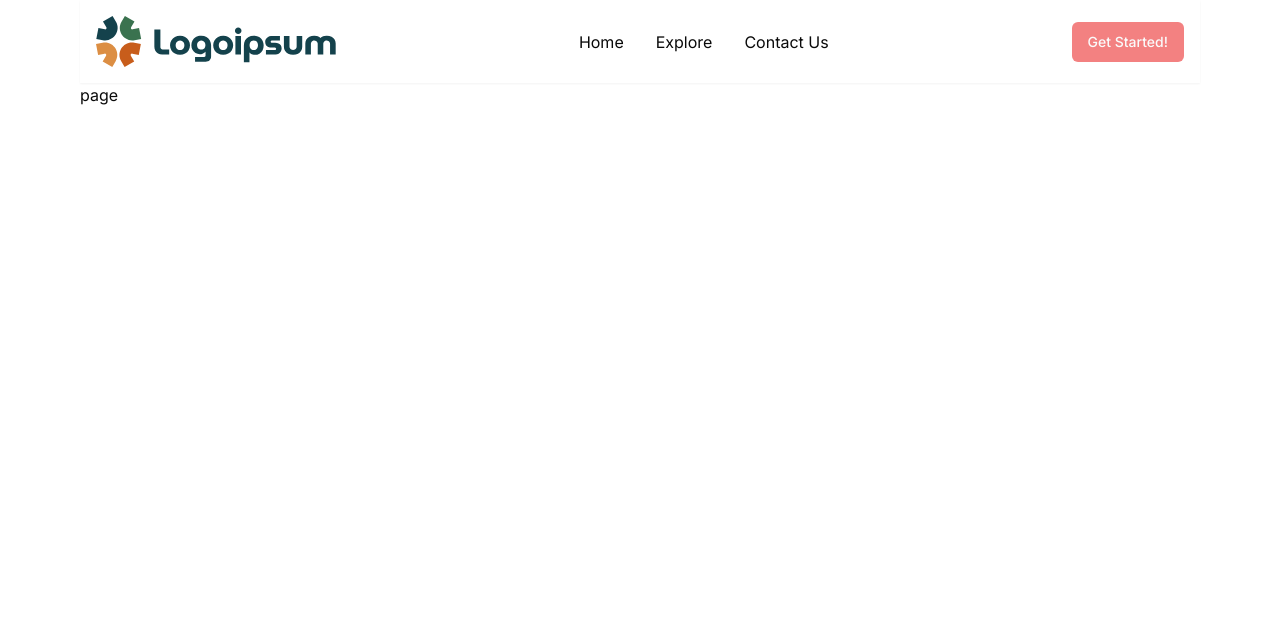
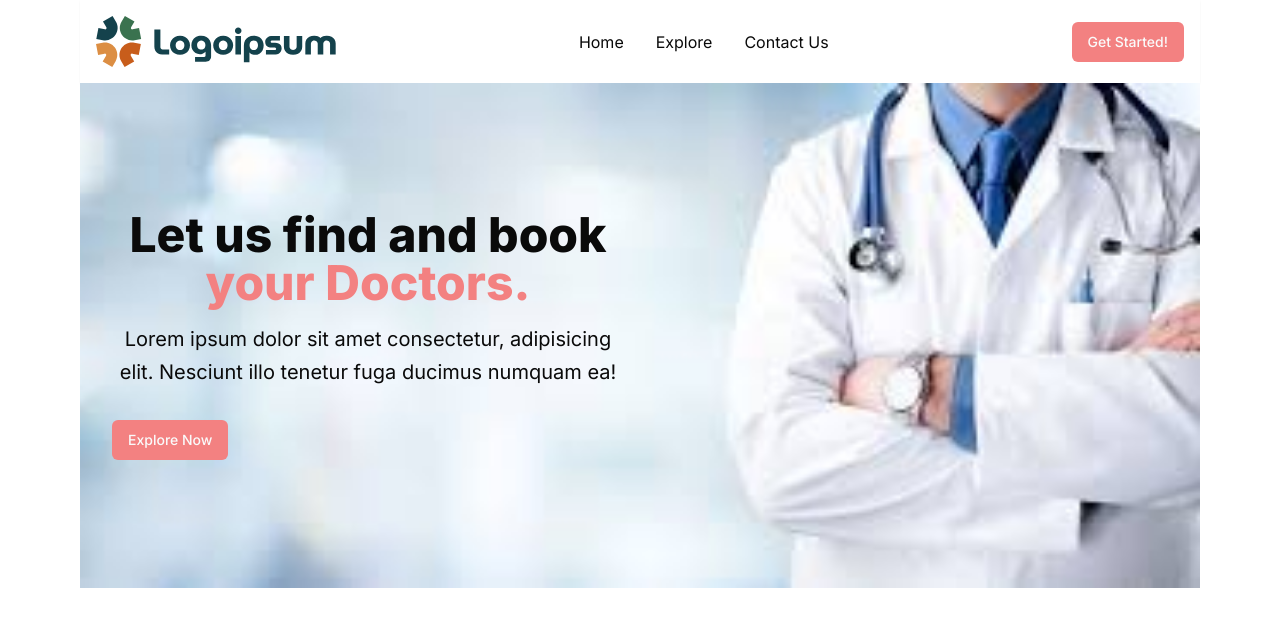
Before and after one commit to phoebehala/p240306_appointment_web_app, a Next.js app: page / in a window 1280 px wide. Shown: the top 626 px of the page. Built offline with nearby package versions, Linux system fonts and the light colour scheme.

Commit message:
Create home hero section

```diff
--- /dev/null
+++ b/app/_components/Hero.jsx
@@ -0,0 +1,46 @@
+import { Button } from '@/components/ui/button'
+import React from 'react'
+
+function Hero() {
+  return (
+    <div>
+      {/*
+  Heads up! 👋
+
+  This component comes with some `rtl` classes. Please remove them if they are not needed in your project.
+*/}
+
+<section
+  //className="relative bg-[url(https://images.unsplash.com/photo-1604014237800-1c9102c219da?ixlib=rb-1.2.1&ixid=MnwxMjA3fDB8MHxwaG90by1wYWdlfHx8fGVufDB8fHx8&auto=format&fit=crop&w=1770&q=80)] bg-cover bg-center bg-no-repeat"
+ className="relative bg-[url(/doctor-hero.jpeg)] bg-cover bg-center bg-no-repeat"
+>
+  <div
+    className="absolute inset-0 bg-white/75 sm:bg-transparent sm:from-white/95 sm:to-white/25 ltr:sm:bg-gradient-to-r rtl:sm:bg-gradient-to-l"
+  ></div>
+
+  <div
+    className="relative mx-auto max-w-screen-xl px-4 py-32 sm:px-6 lg:flex lg:items-center lg:px-8"
+  >
+    <div className="max-w-xl text-center ltr:sm:text-left rtl:sm:text-right">
+      <h1 className="text-3xl font-extrabold sm:text-5xl">
+        Let us find and book
+
+        <strong className="block font-extrabold text-primary"> your Doctors. </strong>
+      </h1>
+
+      <p className="mt-4 max-w-lg sm:text-xl/relaxed">
+        Lorem ipsum dolor sit amet consectetur, adipisicing elit. Nesciunt illo tenetur fuga ducimus
+        numquam ea!
+      </p>
+
+      <div className="mt-8 flex flex-wrap gap-4 text-center">
+        <Button>Explore Now</Button>
+      </div>
+    </div>
+  </div>
+</section>
+    </div>
+  )
+}
+
+export default Hero
--- a/app/page.js
+++ b/app/page.js
@@ -1,9 +1,10 @@
 import Image from "next/image";
+import Hero from "./_components/Hero";
 
 export default function Home() {
   return (
     <div>
-      <h2>page</h2>
+      <Hero/>
     </div>
   );
 }
```
Also changed, not shown: public/doctor-hero.jpeg (added).
